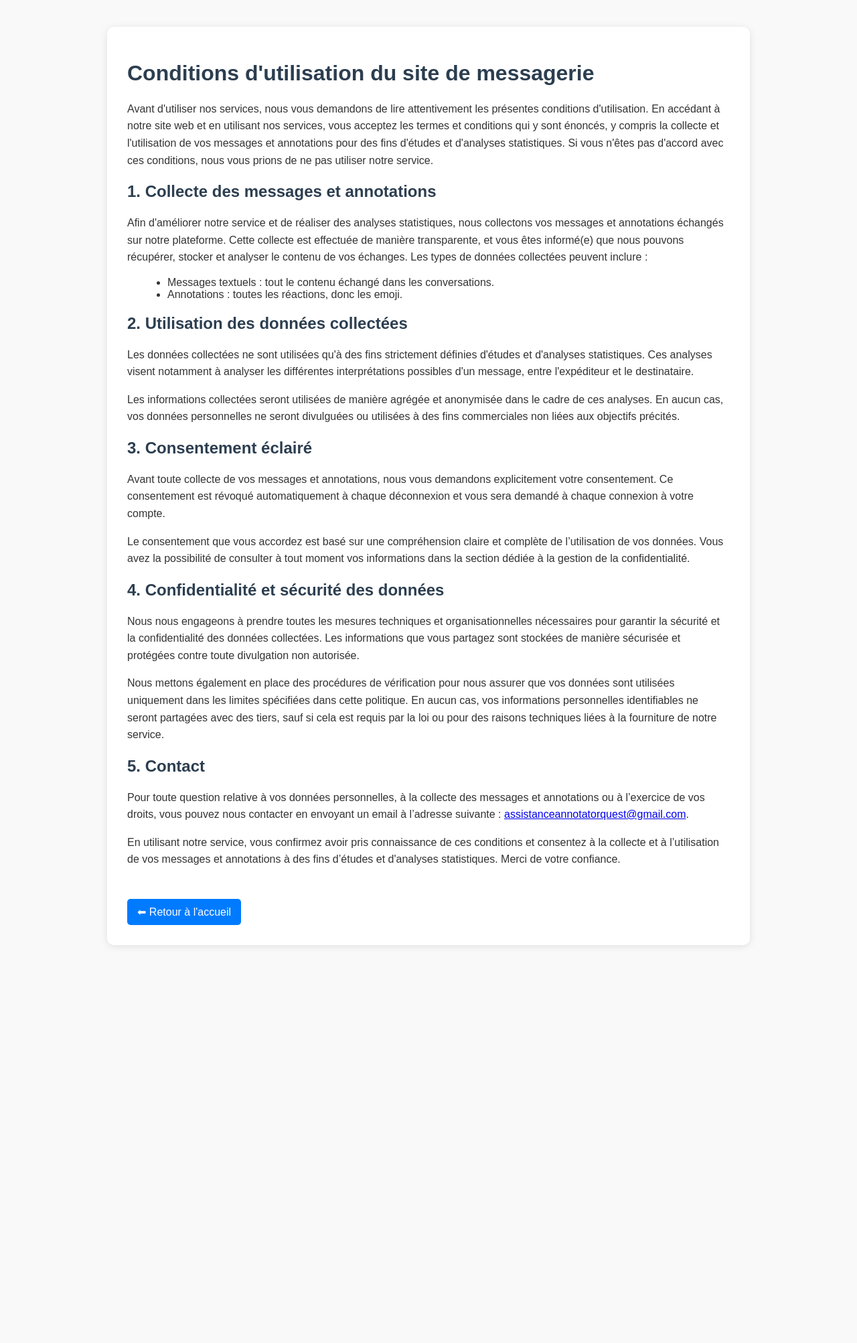
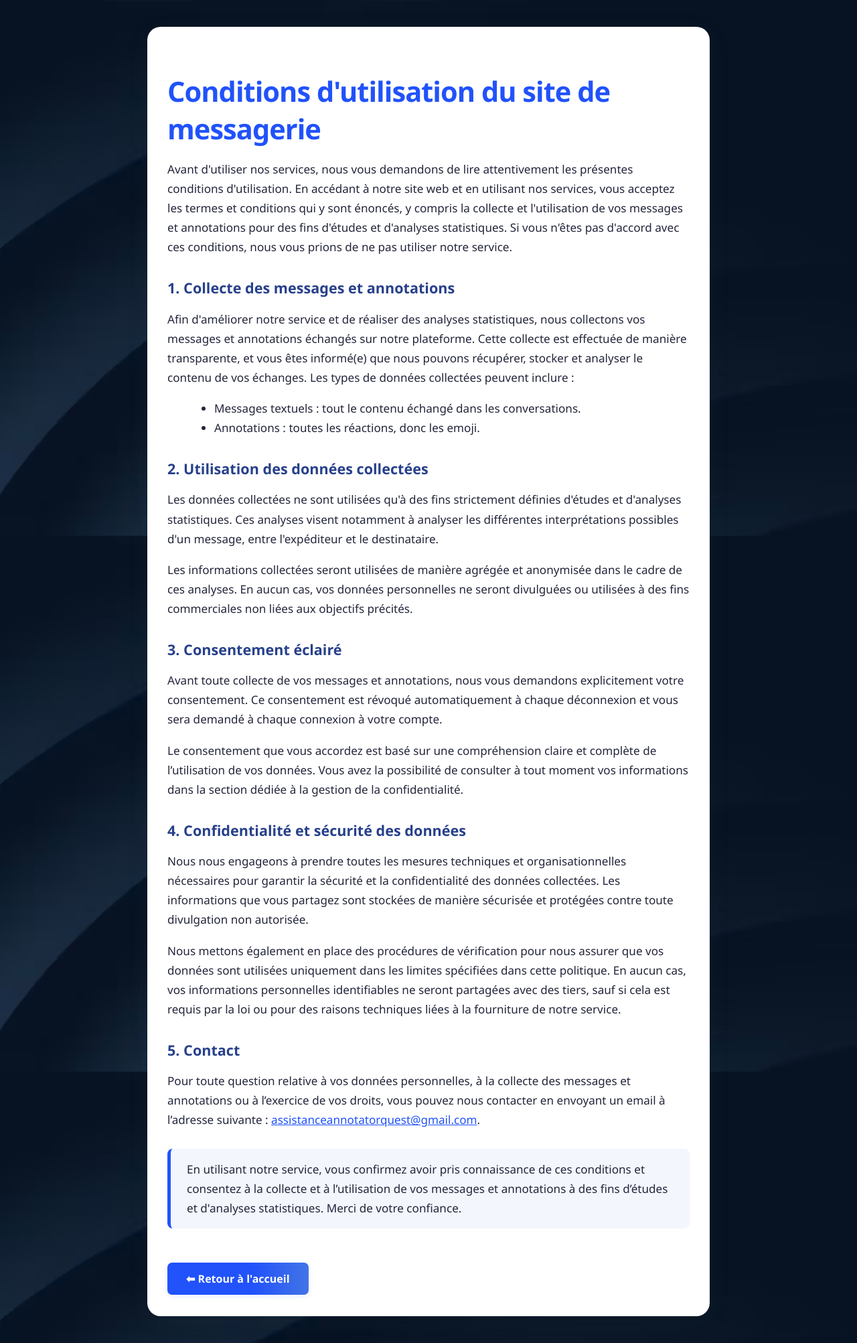
Before and after one commit to EnrikeChampion/SAE-S4, a PHP site: page /Views/view_conditions.php in a window 1280 px wide. Shown: the whole page at 67% size. Before the commit the page ends 1413 px from the top, so only its background shows below. Run offline with PHP 8.4, Linux system fonts and the light colour scheme.

Commit message:
correction et amélioration de la page conditions d'utilisation

```diff
--- a/Views/view_conditions.php
+++ b/Views/view_conditions.php
@@ -4,93 +4,82 @@
     <meta charset="UTF-8">
     <title>Conditions d'utilisation - Messagerie</title>
     <meta name="viewport" content="width=device-width, initial-scale=1.0">
-    <style>
-        body {
-            font-family: Arial, sans-serif;
-            margin: 40px;
-            background-color: #f9f9f9;
-            color: #333;
-        }
-
-        .container {
-            max-width: 900px;
-            margin: auto;
-            background-color: white;
-            padding: 30px;
-            border-radius: 10px;
-            box-shadow: 0 2px 12px rgba(0,0,0,0.1);
-        }
-
-        h1, h2 {
-            color: #2c3e50;
-        }
-
-        p {
-            line-height: 1.6;
-        }
-
-        a.back-btn {
-            display: inline-block;
-            margin-top: 30px;
-            text-decoration: none;
-            color: white;
-            background-color: #007BFF;
-            padding: 10px 15px;
-            border-radius: 5px;
-        }
-
-        a.back-btn:hover {
-            background-color: #0056b3;
-        }
-
-        ul {
-            margin-left: 20px;
-        }
-    </style>
+    <!-- Le "?v=..." permet d'éviter les problèmes de cache lors du développement -->
+    <link rel="stylesheet" href="src/css/conditions.css"></link>
 </head>
 <body>
     <div class="container">
         <h1>Conditions d'utilisation du site de messagerie</h1>
 
-        <p>Avant d'utiliser nos services, nous vous demandons de lire attentivement les présentes conditions d'utilisation. En accédant à notre site web et
+        <p>
+            Avant d'utiliser nos services, nous vous demandons de lire attentivement les présentes conditions d'utilisation. En accédant à notre site web et
             en utilisant nos services, vous acceptez les termes et conditions qui y sont énoncés, y compris la collecte et l'utilisation de vos messages et
             annotations pour des fins d'études et d'analyses statistiques. Si vous n'êtes pas d'accord avec ces conditions, nous vous prions de ne pas utiliser
-        notre service.</p>
+            notre service.
+        </p>
 
+        <section>
             <h2>1. Collecte des messages et annotations</h2>
-        <p>Afin d'améliorer notre service et de réaliser des analyses statistiques, nous collectons vos messages et annotations échangés sur notre
+            <p>
+                Afin d'améliorer notre service et de réaliser des analyses statistiques, nous collectons vos messages et annotations échangés sur notre
                 plateforme. Cette collecte est effectuée de manière transparente, et vous êtes informé(e) que nous pouvons récupérer, stocker et analyser le
-        contenu de vos échanges. Les types de données collectées peuvent inclure :</p>
+                contenu de vos échanges. Les types de données collectées peuvent inclure :
+            </p>
             <ul>
                 <li>Messages textuels : tout le contenu échangé dans les conversations.</li>
                 <li>Annotations : toutes les réactions, donc les emoji.</li>
             </ul>
+        </section>
 
+        <section>
             <h2>2. Utilisation des données collectées</h2>
-        <p>Les données collectées ne sont utilisées qu'à des fins strictement définies d'études et d'analyses statistiques. Ces analyses visent notamment à
-        analyser les différentes interprétations possibles d'un message, entre l'expéditeur et le destinataire.</p>
-        <p>Les informations collectées seront utilisées de manière agrégée et anonymisée dans le cadre de ces analyses. En aucun cas, vos données
-        personnelles ne seront divulguées ou utilisées à des fins commerciales non liées aux objectifs précités.</p>
+            <p>
+                Les données collectées ne sont utilisées qu'à des fins strictement définies d'études et d'analyses statistiques. Ces analyses visent notamment à
+                analyser les différentes interprétations possibles d'un message, entre l'expéditeur et le destinataire.
+            </p>
+            <p>
+                Les informations collectées seront utilisées de manière agrégée et anonymisée dans le cadre de ces analyses. En aucun cas, vos données
+                personnelles ne seront divulguées ou utilisées à des fins commerciales non liées aux objectifs précités.
+            </p>
+        </section>
 
+        <section>
             <h2>3. Consentement éclairé</h2>
-        <p>Avant toute collecte de vos messages et annotations, nous vous demandons explicitement votre consentement. Ce consentement est révoqué
-        automatiquement à chaque déconnexion et vous sera demandé à chaque connexion à votre compte.</p>
-        <p>Le consentement que vous accordez est basé sur une compréhension claire et complète de l’utilisation de vos données. Vous avez la possibilité
-        de consulter à tout moment vos informations dans la section dédiée à la gestion de la confidentialité.</p>
+            <p>
+                Avant toute collecte de vos messages et annotations, nous vous demandons explicitement votre consentement. Ce consentement est révoqué
+                automatiquement à chaque déconnexion et vous sera demandé à chaque connexion à votre compte.
+            </p>
+            <p>
+                Le consentement que vous accordez est basé sur une compréhension claire et complète de l’utilisation de vos données. Vous avez la possibilité
+                de consulter à tout moment vos informations dans la section dédiée à la gestion de la confidentialité.
+            </p>
+        </section>
 
+        <section>
             <h2>4. Confidentialité et sécurité des données</h2>
-        <p>Nous nous engageons à prendre toutes les mesures techniques et organisationnelles nécessaires pour garantir la sécurité et la confidentialité
-        des données collectées. Les informations que vous partagez sont stockées de manière sécurisée et protégées contre toute divulgation non autorisée.</p>
-        <p>Nous mettons également en place des procédures de vérification pour nous assurer que vos données sont utilisées uniquement dans les limites
+            <p>
+                Nous nous engageons à prendre toutes les mesures techniques et organisationnelles nécessaires pour garantir la sécurité et la confidentialité
+                des données collectées. Les informations que vous partagez sont stockées de manière sécurisée et protégées contre toute divulgation non autorisée.
+            </p>
+            <p>
+                Nous mettons également en place des procédures de vérification pour nous assurer que vos données sont utilisées uniquement dans les limites
                 spécifiées dans cette politique. En aucun cas, vos informations personnelles identifiables ne seront partagées avec des tiers, sauf si cela est
-        requis par la loi ou pour des raisons techniques liées à la fourniture de notre service.</p>
+                requis par la loi ou pour des raisons techniques liées à la fourniture de notre service.
+            </p>
+        </section>
 
+        <section>
             <h2>5. Contact</h2>
-        <p>Pour toute question relative à vos données personnelles, à la collecte des messages et annotations ou à l’exercice de vos droits, vous pouvez
-        nous contacter en envoyant un email à l’adresse suivante : <a href="mailto:assistanceannotatorquest@gmail.com">assistanceannotatorquest@gmail.com</a>.</p>
+            <p>
+                Pour toute question relative à vos données personnelles, à la collecte des messages et annotations ou à l’exercice de vos droits, vous pouvez
+                nous contacter en envoyant un email à l’adresse suivante : <a href="mailto:assistanceannotatorquest@gmail.com">assistanceannotatorquest@gmail.com</a>.
+            </p>
+        </section>
 
-        <p>En utilisant notre service, vous confirmez avoir pris connaissance de ces conditions et consentez à la collecte et à l’utilisation de vos
-        messages et annotations à des fins d’études et d'analyses statistiques. Merci de votre confiance.</p>
+        <p class="confirmation">
+            En utilisant notre service, vous confirmez avoir pris connaissance de ces conditions et consentez à la collecte et à l’utilisation de vos
+            messages et annotations à des fins d’études et d'analyses statistiques. Merci de votre confiance.
+        </p>
 
         <a class="back-btn" href="index.php">⬅ Retour à l'accueil</a>
     </div>
--- /dev/null
+++ b/src/css/conditions.css
@@ -0,0 +1,110 @@
+* {
+    box-sizing: border-box;
+}
+
+body {
+    font-family: 'Segoe UI', Arial, sans-serif;
+    background: url('../images/Dark.jpg') no-repeat center center fixed;
+    background-size: cover;
+    color: #23263b;
+    margin: 0;
+    padding: 0;
+    min-height: 100vh;
+}
+
+.container {
+    max-width: 840px;
+    margin: 40px auto;
+    background: #fff;
+    padding: 40px 30px 32px 30px;
+    border-radius: 20px;
+    box-shadow: 0 8px 32px rgba(44, 62, 80, 0.12), 0 1.5px 4px rgba(0,0,0,0.03);
+    transition: box-shadow 0.2s;
+}
+
+.container:hover {
+    box-shadow: 0 16px 48px rgba(44, 62, 80, 0.16), 0 1.5px 6px rgba(0,0,0,0.06);
+}
+
+h1 {
+    color: #2152fa;
+    font-size: 2.6rem;
+    margin-bottom: 18px;
+    letter-spacing: -1px;
+}
+
+h2 {
+    color: #27408b;
+    font-size: 1.35rem;
+    margin-top: 32px;
+    margin-bottom: 10px;
+    font-weight: 600;
+}
+
+p, li {
+    line-height: 1.7;
+    font-size: 1.07rem;
+}
+
+ul {
+    margin-left: 30px;
+    margin-top: 8px;
+    margin-bottom: 16px;
+}
+
+section {
+    margin-bottom: 8px;
+}
+
+.confirmation {
+    margin-top: 28px;
+    font-weight: 500;
+    background: #f3f6fd;
+    padding: 16px 24px;
+    border-radius: 8px;
+    border-left: 5px solid #2152fa;
+}
+
+a {
+    color: #2152fa;
+    text-decoration: underline;
+    transition: color 0.15s;
+}
+
+a:hover {
+    color: #16337b;
+}
+
+a.back-btn {
+    display: inline-block;
+    margin-top: 34px;
+    text-decoration: none;
+    color: #fff;
+    background: linear-gradient(90deg, #2152fa 60%, #4274e7 100%);
+    padding: 13px 28px;
+    border-radius: 7px;
+    font-size: 1rem;
+    font-weight: 600;
+    box-shadow: 0 2px 8px rgba(33,82,250,0.10);
+    transition: background 0.17s, transform 0.13s;
+}
+
+a.back-btn:hover {
+    background: linear-gradient(90deg, #16337b 70%, #2152fa 100%);
+    transform: translateY(-1px) scale(1.03);
+}
+
+@media (max-width: 600px) {
+    .container {
+        padding: 18px 5vw 18px 5vw;
+        border-radius: 0;
+        margin: 0;
+        box-shadow: none;
+    }
+    h1 {
+        font-size: 2rem;
+    }
+    h2 {
+        font-size: 1.1rem;
+    }
+}
```
Lines whose indentation alone changed are shown as unchanged.
